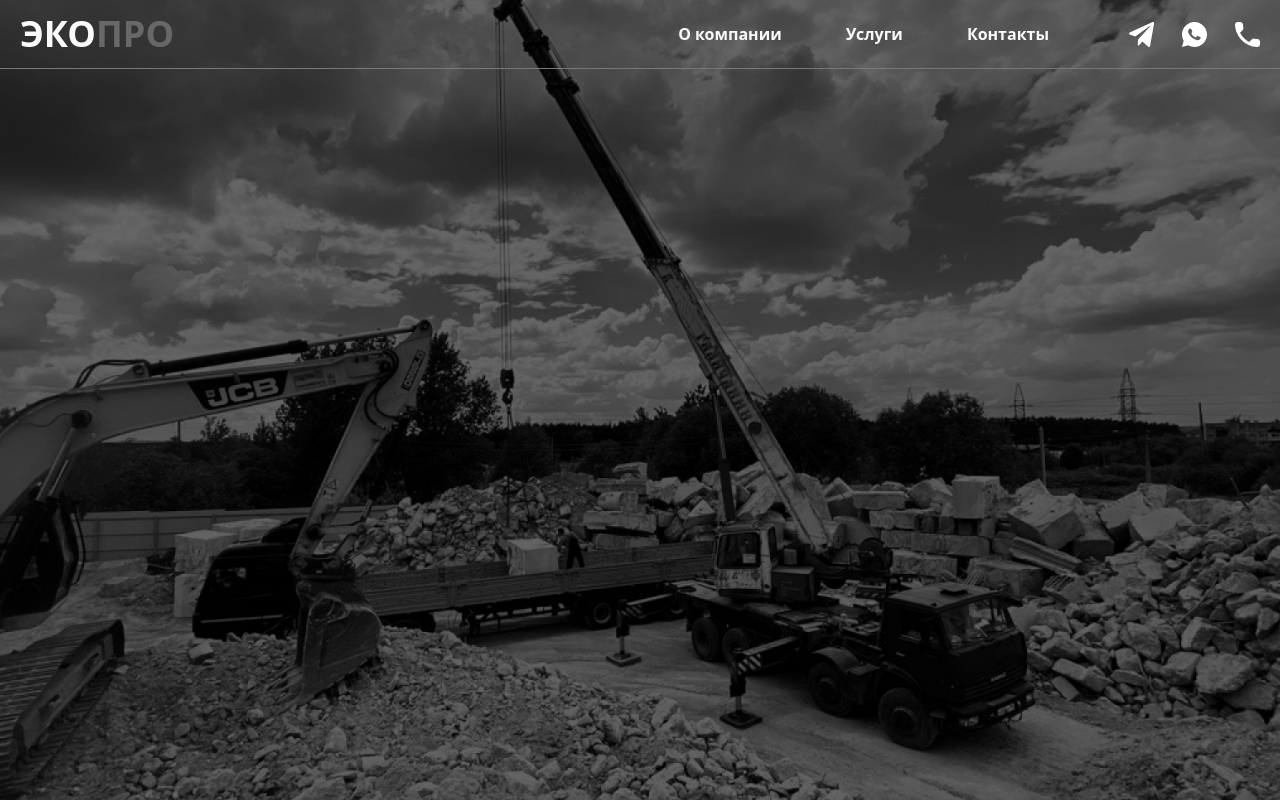
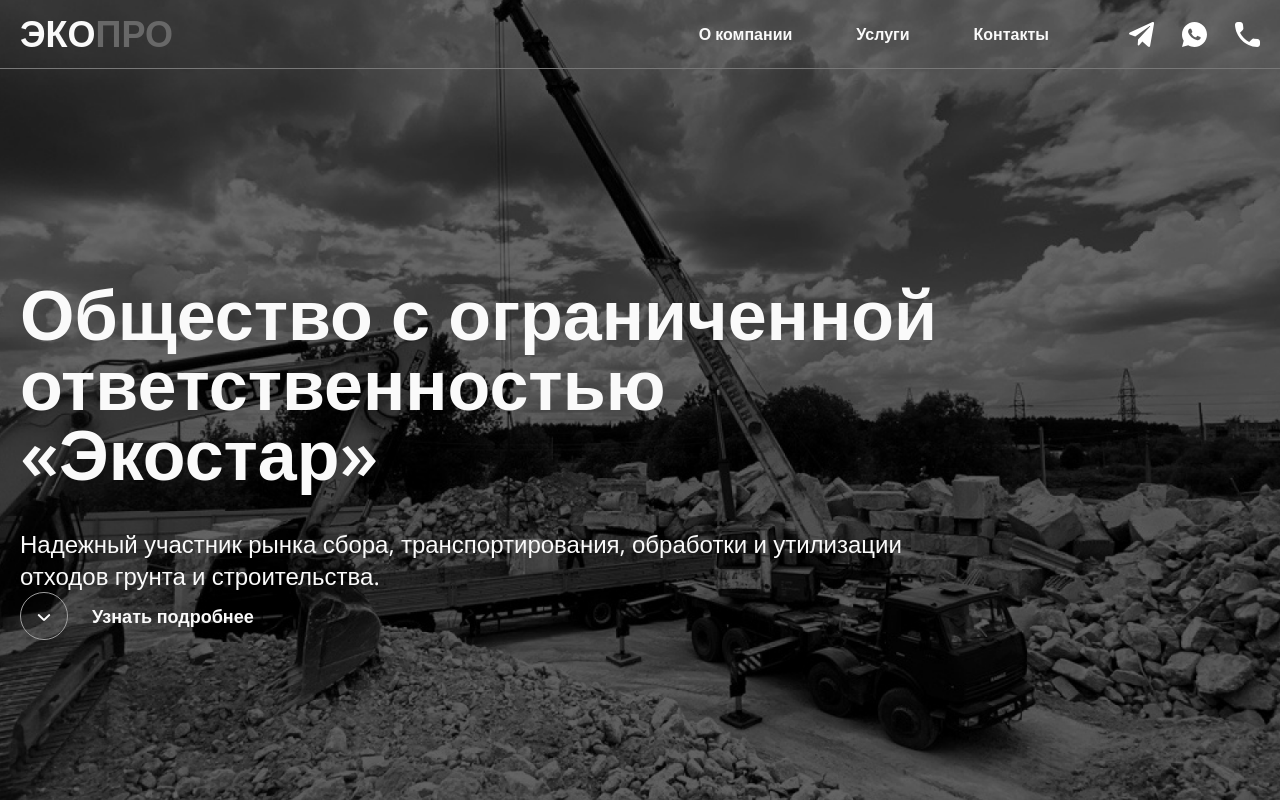
Before and after one commit to fire8327/Ecostar, a plain HTML site: page index.html in a window 1280 px wide. Drawn offline with nearby package versions, Linux system fonts and the light colour scheme.

Commit message:
upd header

```diff
--- a/Assets/CSS/custom.css
+++ b/Assets/CSS/custom.css
@@ -0,0 +1,5 @@
+@import url('https://fonts.googleapis.com/css2?family=Open+Sans:ital,wght@0,300;0,400;0,500;0,600;0,700;0,800;1,300;1,400;1,500;1,600;1,700;1,800&display=swap');
+
+body {
+    font-family: 'Open Sans', sans-serif;
+}
--- a/index.html
+++ b/index.html
@@ -8,13 +8,13 @@
     <script src="https://cdn.tailwindcss.com"></script>
     <title>Главная</title>
 </head>
-<body>
+<body class="text-[#FAFAFA]">
     <header class="w-full h-screen">
-        <div class="w-full py-3.5 border-b border-[#787878] text-[#FAFAFA] font-semibold relative" id="main">
+        <div class="w-full py-3.5 border-b border-[#787878] font-semibold relative" id="main">
             <nav class="container mx-auto px-5 flex items-center justify-center lg:justify-between">
-                <a href="#" class="uppercase text-3xl lg:text-4xl">ЭКО<span class="font-bold text-[#686868]">ПРО</span></a>
+                <a href="#" class="uppercase text-4xl">ЭКО<span class="font-bold text-[#686868]">ПРО</span></a>
                 <div class="flex max-lg:absolute max-lg:w-full max-lg:left-0 max-lg:top-0 max-lg:p-7 max-lg:z-40 max-lg:bg-[#1A1A1B] transition-transform duration-500 max-lg:-translate-y-full max-lg:flex-col lg:items-center gap-12 md:gap-16 xl:gap-20" id="menu">
-                    <div class="flex max-lg:flex-col lg:items-center gap-7 md:gap-12 lg:gap-16">
+                    <div class="flex max-lg:flex-col lg:items-center gap-7 md:gap-12 xl:gap-16">
                         <a href="">О компании</a>
                         <a href="">Услуги</a>
                         <a href="">Контакты</a>
@@ -40,6 +40,18 @@
             <div class="absolute inset-0 bg-black opacity-60 z-30 top-full h-screen hidden lg:hidden" id="overlay"></div>
         </div>
         <img src="Assets/Images/header/main.png" alt="" class="absolute inset-0 object-cover w-full h-full -z-[1] object-center max-lg:-scale-x-100">
+
+        <div class="h-[calc(100%-69px)] flex flex-col justify-center container mx-auto px-5 relative">
+            <div class="flex flex-col gap-3 md:gap-6 xl:gap-10">
+                <p class="w-full max-w-[956px] font-semibold text-3xl md:text-5xl xl:text-[70px]">Общество с ограниченной ответственностью «Экостар»</p>
+                <p class="w-full max-w-[920px] font-light text-lg md:text-xl xl:text-2xl">Надежный участник рынка сбора, транспортирования, обработки и утилизации отходов грунта и строительства.</p>
+            </div>
+            <button class="absolute flex items-center gap-3 md:gap-4 xl:gap-6 bottom-[60px] md:bottom-20 xl:bottom-40">
+                <img src="Assets/Images/icons/arrow.svg" alt="" class="rotate-90 w-12">
+                <span class="font-bold text-lg">Узнать подробнее</span>
+            </button>
+        </div>
+
     </header>
 
     <footer>
```
Also changed, not shown: Assets/Images/icons/arrow.svg (added).
